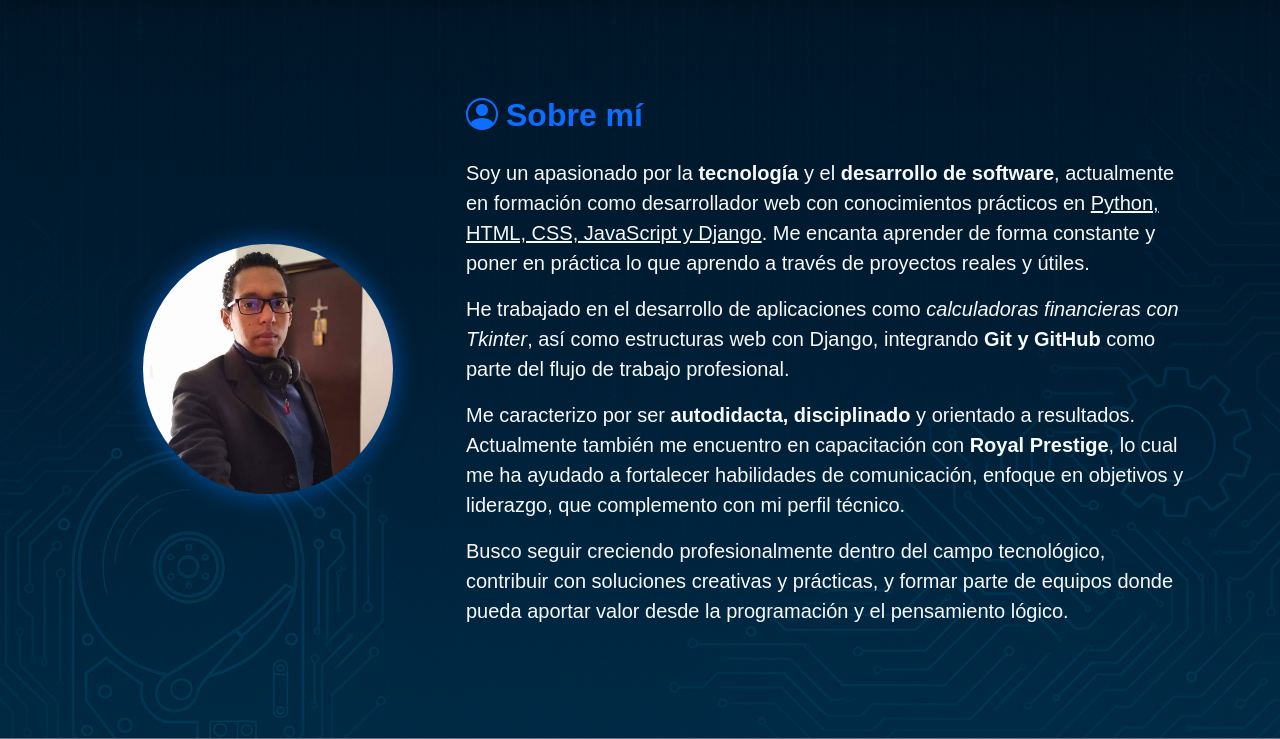
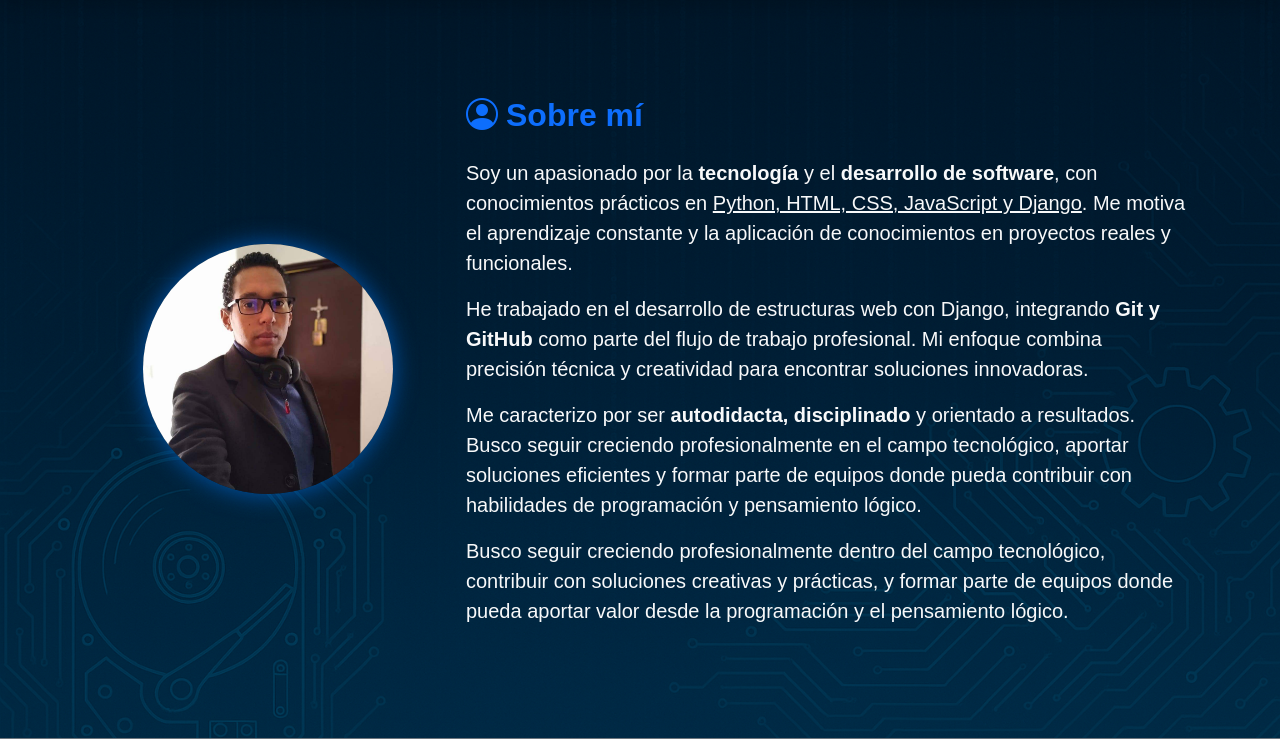
Before and after one commit to bego46/Mi_Portafolio, a Django app: page /sobre-mi/ in a window 1280 px wide. Shown: the part 57-796 px from the top of the page. Run offline with Django 5.2, Linux system fonts and the light colour scheme.

Commit message:
Modificando texto de 'Sobre Mi'

```diff
--- a/web/templates/Web/sobre_mi.html
+++ b/web/templates/Web/sobre_mi.html
@@ -33,13 +33,13 @@ without express permission.
         <i class="bi bi-person-circle me-2"></i>Sobre mí
       </h2>
       <p class="fs-5">
-        Soy un apasionado por la <strong>tecnología</strong> y el <strong>desarrollo de software</strong>, actualmente en formación como desarrollador web con conocimientos prácticos en <span class="text-decoration-underline">Python, HTML, CSS, JavaScript y Django</span>. Me encanta aprender de forma constante y poner en práctica lo que aprendo a través de proyectos reales y útiles.
+        Soy un apasionado por la <strong>tecnología</strong> y el <strong>desarrollo de software</strong>, con conocimientos prácticos en <span class="text-decoration-underline">Python, HTML, CSS, JavaScript y Django</span>. Me motiva el aprendizaje constante y la aplicación de conocimientos en proyectos reales y funcionales.
       </p>
       <p class="fs-5">
-        He trabajado en el desarrollo de aplicaciones como <em>calculadoras financieras con Tkinter</em>, así como estructuras web con Django, integrando <strong>Git y GitHub</strong> como parte del flujo de trabajo profesional.
+        He trabajado en el desarrollo de estructuras web con Django, integrando <strong>Git y GitHub</strong> como parte del flujo de trabajo profesional. Mi enfoque combina precisión técnica y creatividad para encontrar soluciones innovadoras.
       </p>
       <p class="fs-5">
-        Me caracterizo por ser <strong>autodidacta, disciplinado</strong> y orientado a resultados. Actualmente también me encuentro en capacitación con <strong>Royal Prestige</strong>, lo cual me ha ayudado a fortalecer habilidades de comunicación, enfoque en objetivos y liderazgo, que complemento con mi perfil técnico.
+        Me caracterizo por ser <strong>autodidacta, disciplinado</strong> y orientado a resultados. Busco seguir creciendo profesionalmente en el campo tecnológico, aportar soluciones eficientes y formar parte de equipos donde pueda contribuir con habilidades de programación y pensamiento lógico.
       </p>
       <p class="fs-5">
         Busco seguir creciendo profesionalmente dentro del campo tecnológico, contribuir con soluciones creativas y prácticas, y formar parte de equipos donde pueda aportar valor desde la programación y el pensamiento lógico.
```
